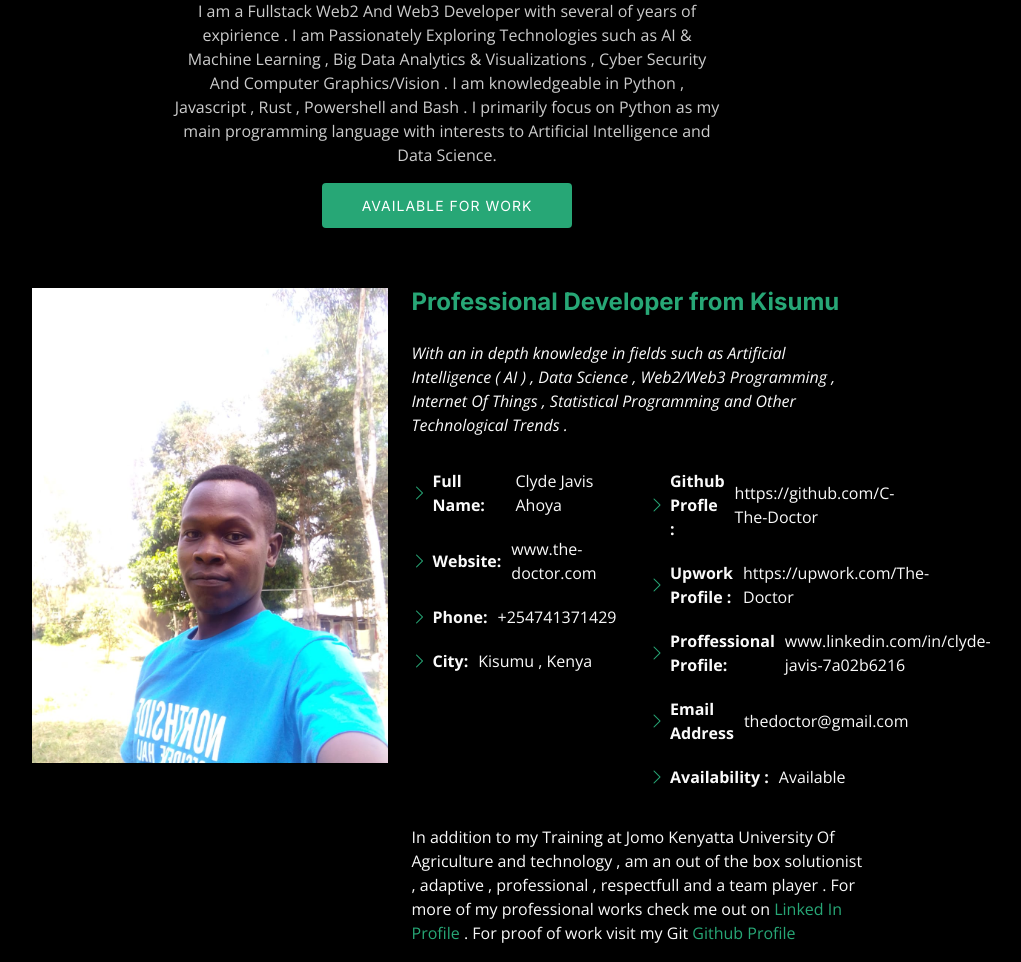
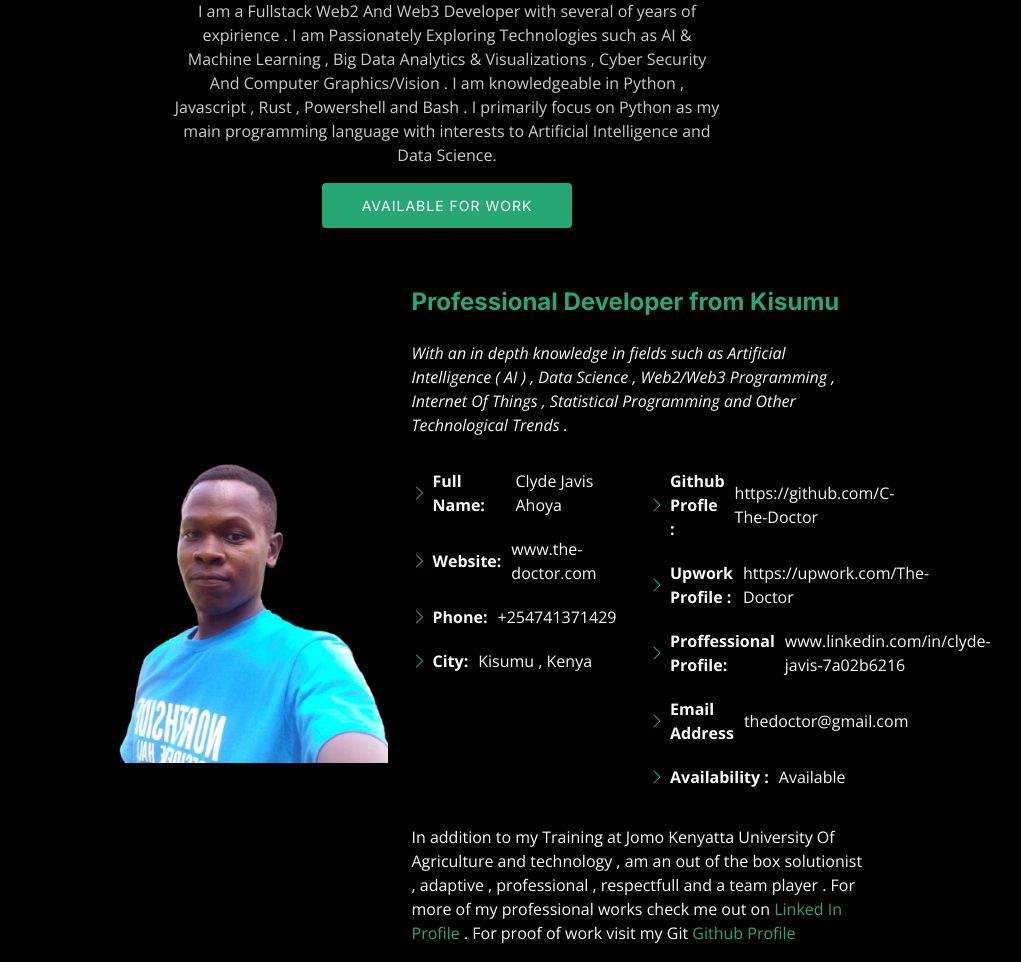
Before and after one commit to C-The-Doctor/WebFront, a Flask app: page / in a window 1280 px wide. Shown: the part 627-1589 px from the top of the page, without its empty margins (193-1214 px from the left). Run offline with Flask 3, Linux system fonts and the light colour scheme; some libraries are stand-ins or nearby versions.

Commit message:
Update HomePage.html

```diff
--- a/templates/HomePage.html
+++ b/templates/HomePage.html
@@ -105,7 +105,7 @@
 
         <div class="row gy-4 justify-content-center">
           <div class="col-lg-4">
-            <img src="/static/assets/img/Doctor.jpg" class="img-fluid" alt="">
+            <img src="/static/assets/img/Doctor.png" class="img-fluid" alt="">
           </div>
           <div class="col-lg-5 content">
             <h2> Professional Developer from Kisumu </h2>
```
